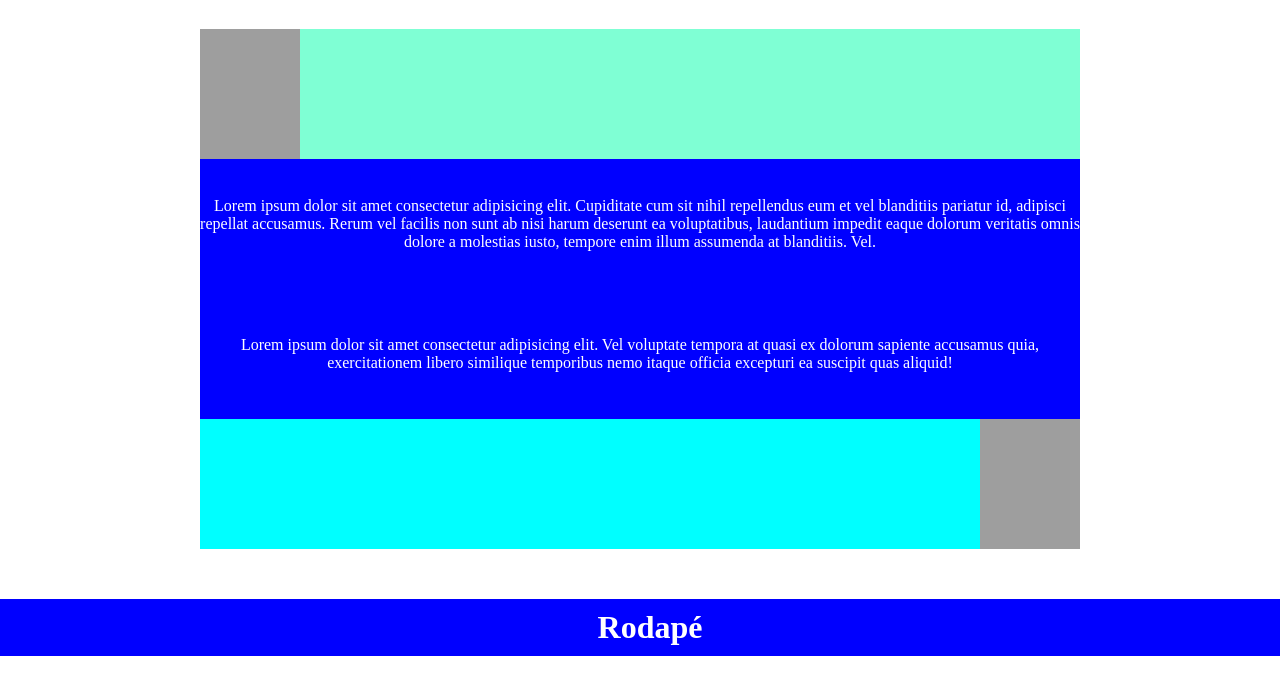
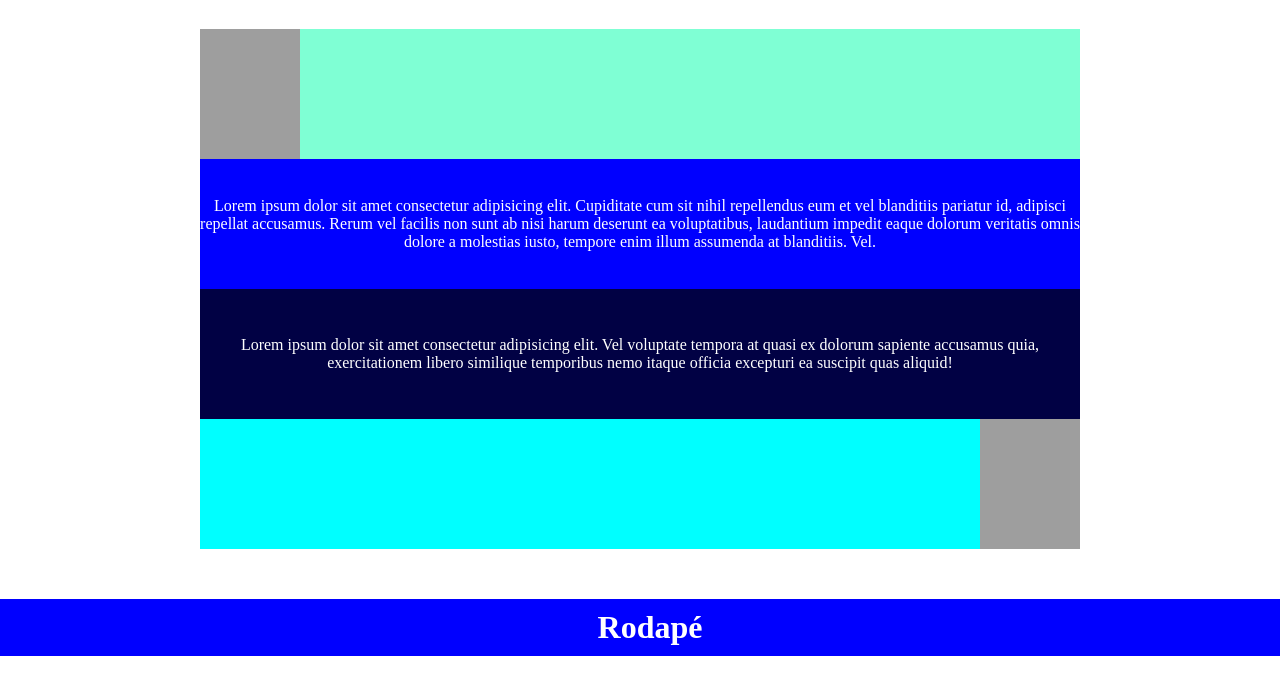
Before and after one commit to kauavieiraa/EX-linguagem-de-programacao, a plain HTML site: page index.html in a window 1280 px wide. Shown: the part 92-786 px from the top of the page. Drawn offline with Linux system fonts and the light colour scheme; grey boxes are pictures that could not be loaded.

Commit message:
ExLinguagemDeProgramacao

```diff
--- a/index.html
+++ b/index.html
@@ -21,7 +21,7 @@
             </div>
 
             <div class="texto">Lorem ipsum dolor sit amet consectetur adipisicing elit. Cupiditate cum sit nihil repellendus eum et vel blanditiis pariatur id, adipisci repellat accusamus. Rerum vel facilis non sunt ab nisi harum deserunt ea voluptatibus, laudantium impedit eaque dolorum veritatis omnis dolore a molestias iusto, tempore enim illum assumenda at blanditiis. Vel.</div>
-            <div class="texto" > Lorem ipsum dolor sit amet consectetur adipisicing elit. Vel voluptate tempora at quasi ex dolorum sapiente accusamus quia, exercitationem libero similique temporibus nemo itaque officia excepturi ea suscipit quas aliquid!</div>
+            <div class="texto1" > Lorem ipsum dolor sit amet consectetur adipisicing elit. Vel voluptate tempora at quasi ex dolorum sapiente accusamus quia, exercitationem libero similique temporibus nemo itaque officia excepturi ea suscipit quas aliquid!</div>
 
             <div class="img1">
                 <img class="imgStyle_1" src="https://picsum.photos/seed/picsum/200/300">
--- a/style.css
+++ b/style.css
@@ -26,6 +26,15 @@ body {
     height: 130px;
     color: white;
     background-color:blue;
+    text-align: center;
+    align-content: center;
+}
+
+.texto1 {
+    margin: 0 200px 0 200px;
+    height: 130px;
+    color: white;
+    background-color:rgb(1, 1, 68);
     text-align: center;
     align-content: center;
 }
```
